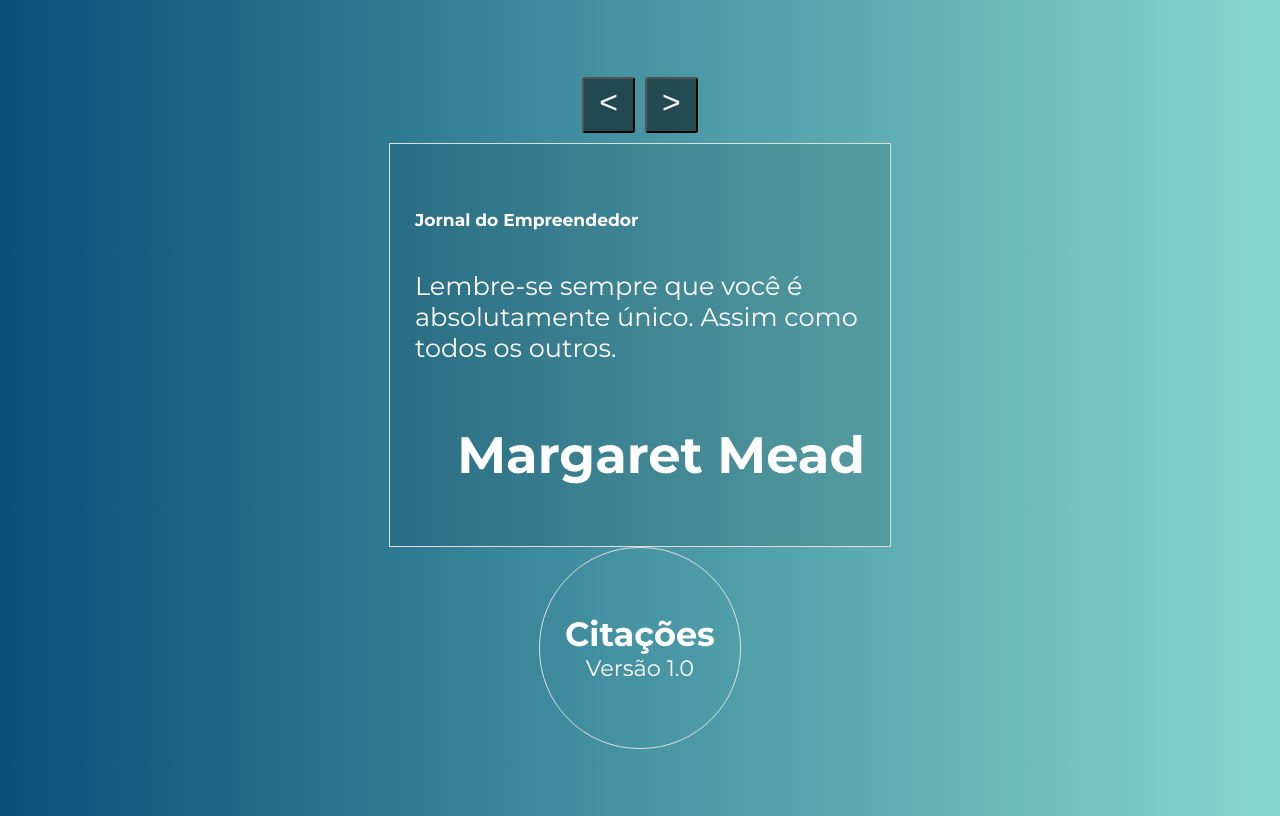
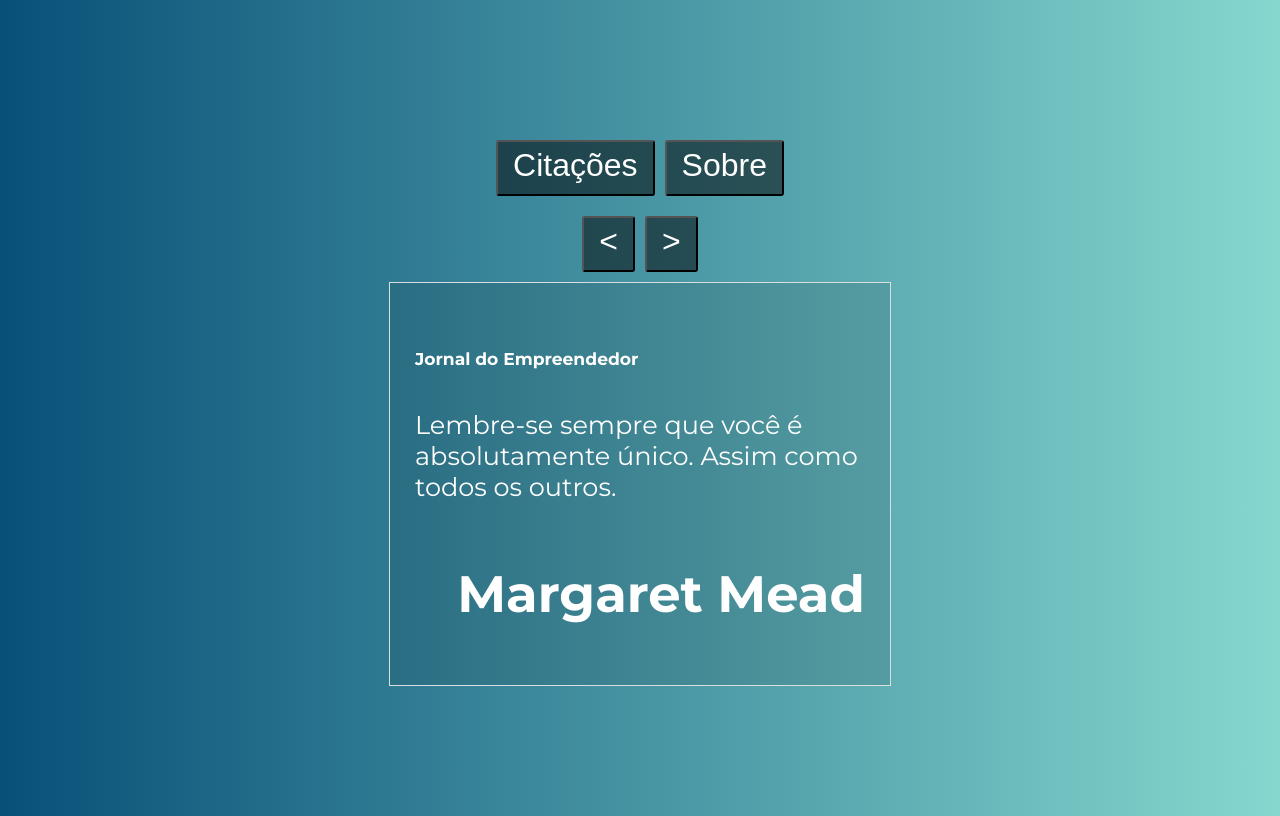
Before and after one commit to allangadelha/curso-vuejs2, a Vue app in the folder sessao-09-uso-avancado-componentes/citacoes/: page / in a window 1280 px wide. Built offline with nearby package versions, Linux system fonts and the light colour scheme.

Commit message:
sessão 09: alternando entre múltilpos componentes com componentes dinâmicos

```diff
--- a/sessao-09-uso-avancado-componentes/citacoes/src/App.vue
+++ b/sessao-09-uso-avancado-componentes/citacoes/src/App.vue
@@ -1,7 +1,10 @@
 <template>
 	<div id="app">
-		<Citacoes />
-		<Sobre />
+	<span>
+		<button @click="componente = 'Citacoes'">Citações</button>
+		<button @click="componente = 'Sobre'">Sobre</button>
+	</span>
+		<component :is="componente"/>
 	</div>
 </template>
 
@@ -10,7 +13,12 @@ import Citacoes from './components/Citacoes'
 import Sobre from './components/Sobre'
 
 export default {
-	components: { Citacoes, Sobre }
+	components: { Citacoes, Sobre },
+	data() {
+		return {
+			componente: 'Citacoes'
+		}
+	}
 }
 </script>
 
```
